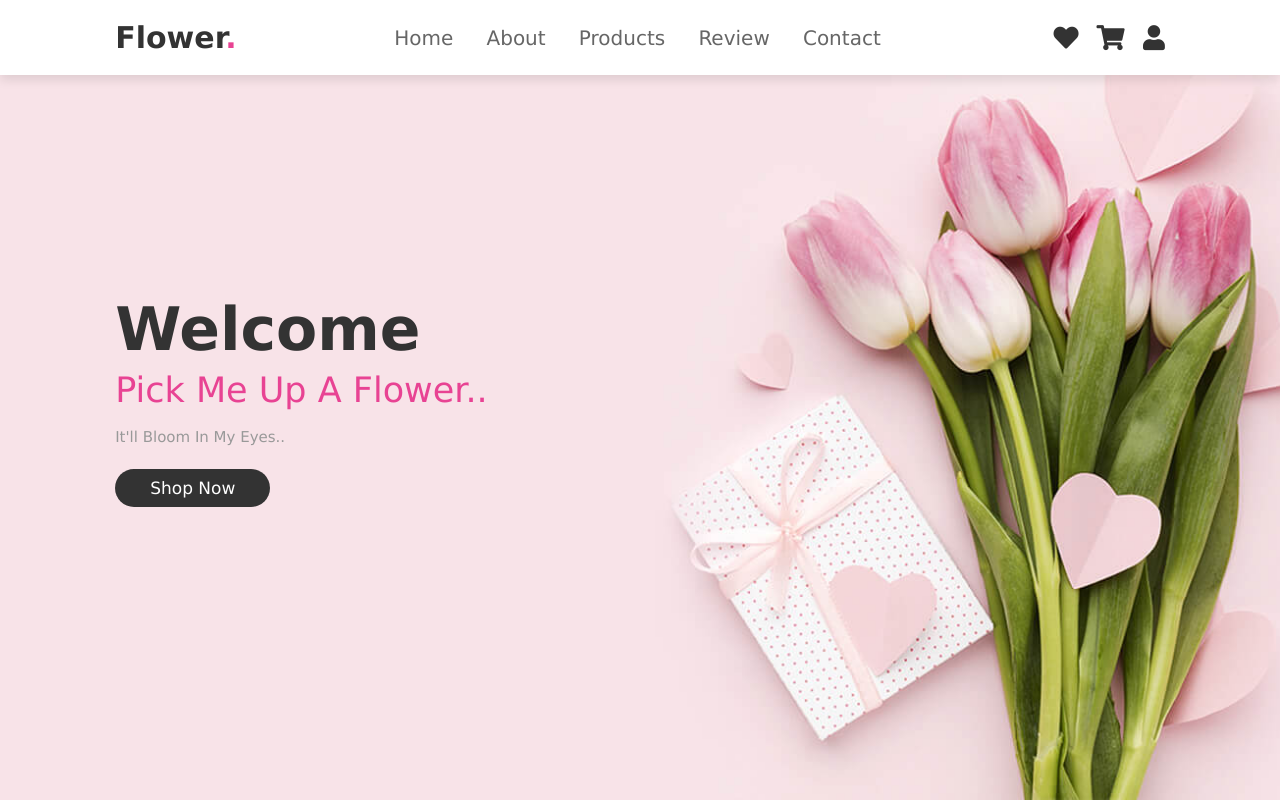
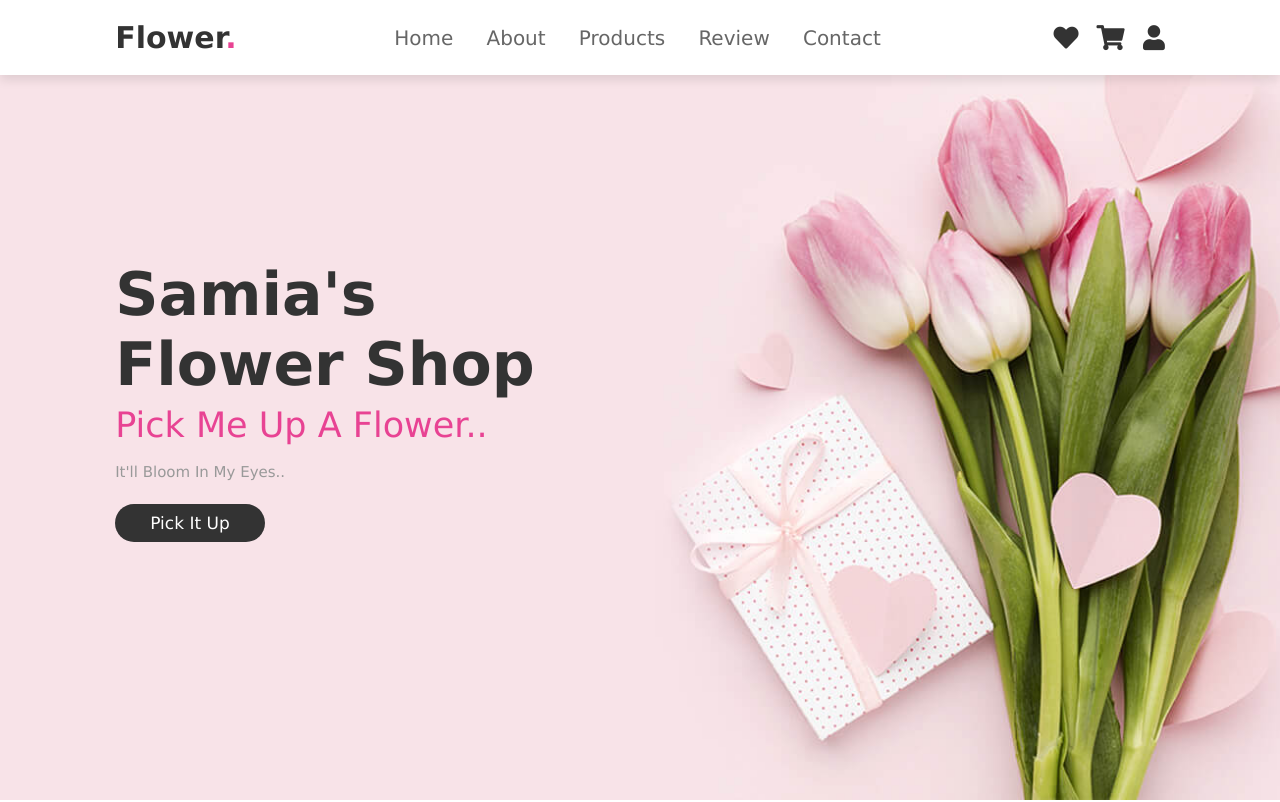
Before and after one commit to SAMIA1008/flwr, a plain HTML site: page index.html in a window 1280 px wide. Shown: the top 802 px of the page. Drawn offline with Linux system fonts and the light colour scheme.

Commit message:
Update index.html

```diff
--- a/index.html
+++ b/index.html
@@ -47,10 +47,10 @@
 <section class="home" id="home">
 
     <div class="content">
-        <h3>Welcome </h3>
+        <h3>Samia's flower shop</h3>
         <span> Pick me up a flower..</span>
         <p>It'll bloom in my eyes..</p>
-        <a href="#" class="btn">shop now</a>
+        <a href="#" class="btn">Pick it up</a>
     </div>
 
 </section>
```
